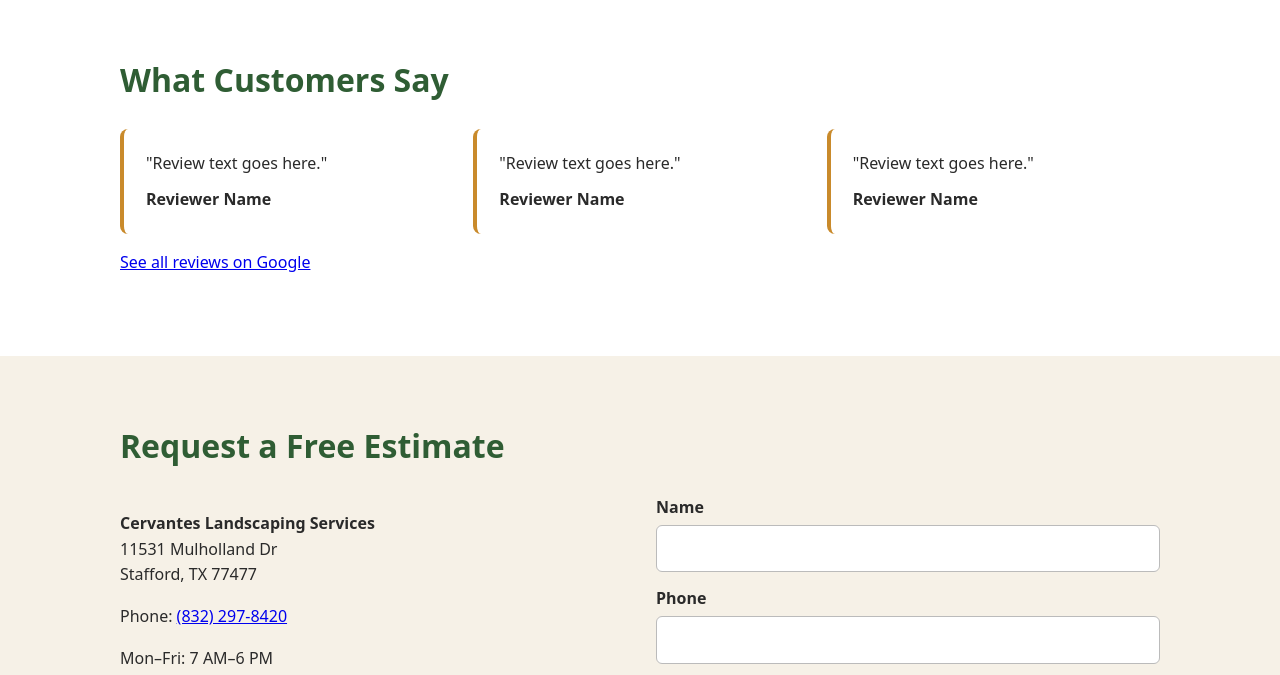
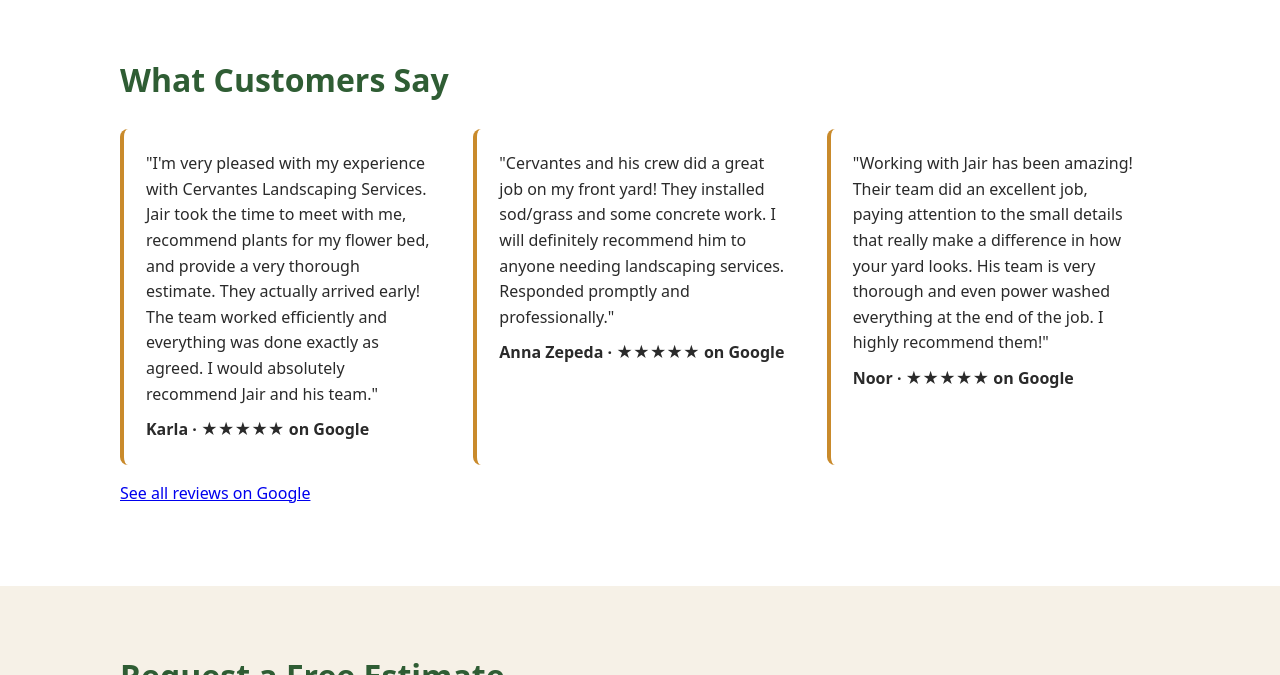
Before and after one commit to mathewoliver7-ops/cervantes-landscaping, a plain HTML site: page index.html in a window 1280 px wide. Shown: the part 1980-2655 px from the top of the page. Drawn offline with Linux system fonts and the light colour scheme.

Commit message:
Add Google reviews

```diff
--- a/index.html
+++ b/index.html
@@ -78,11 +78,10 @@
 
 <section class="section" id="reviews"><div class="wrap">
   <h2>What Customers Say</h2>
-  <!-- TODO: replace with 3 real reviews from the Google Business listing -->
   <div class="grid">
-    <blockquote>"Review text goes here."<footer>Reviewer Name</footer></blockquote>
-    <blockquote>"Review text goes here."<footer>Reviewer Name</footer></blockquote>
-    <blockquote>"Review text goes here."<footer>Reviewer Name</footer></blockquote>
+    <blockquote>"I'm very pleased with my experience with Cervantes Landscaping Services. Jair took the time to meet with me, recommend plants for my flower bed, and provide a very thorough estimate. They actually arrived early! The team worked efficiently and everything was done exactly as agreed. I would absolutely recommend Jair and his team."<footer>Karla · ★★★★★ on Google</footer></blockquote>
+    <blockquote>"Cervantes and his crew did a great job on my front yard! They installed sod/grass and some concrete work. I will definitely recommend him to anyone needing landscaping services. Responded promptly and professionally."<footer>Anna Zepeda · ★★★★★ on Google</footer></blockquote>
+    <blockquote>"Working with Jair has been amazing! Their team did an excellent job, paying attention to the small details that really make a difference in how your yard looks. His team is very thorough and even power washed everything at the end of the job. I highly recommend them!"<footer>Noor · ★★★★★ on Google</footer></blockquote>
   </div>
   <p><a href="https://maps.app.goo.gl/YPKhUQMnzQ59KQn29" target="_blank" rel="noopener">See all reviews on Google</a></p>
 </div></section>
```
